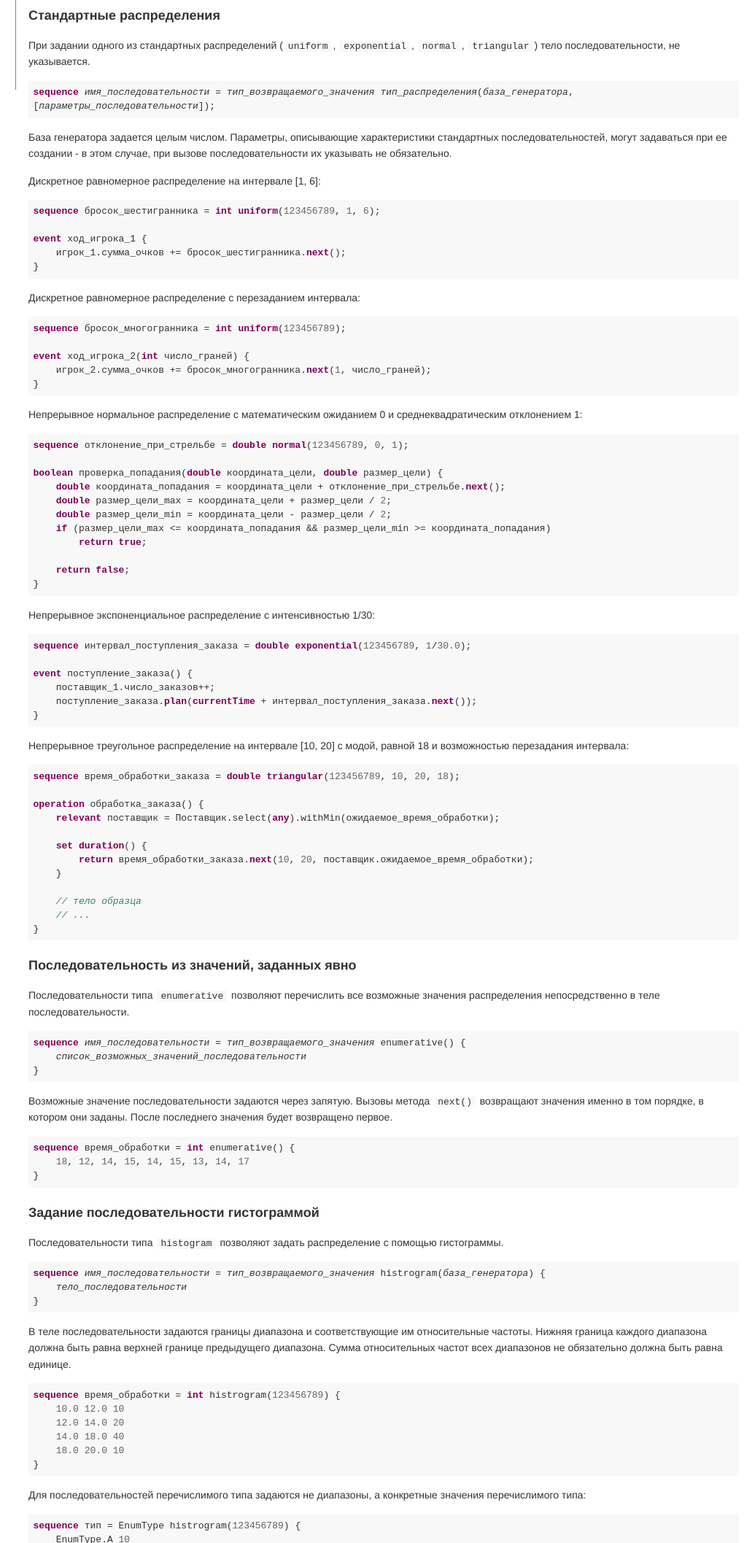
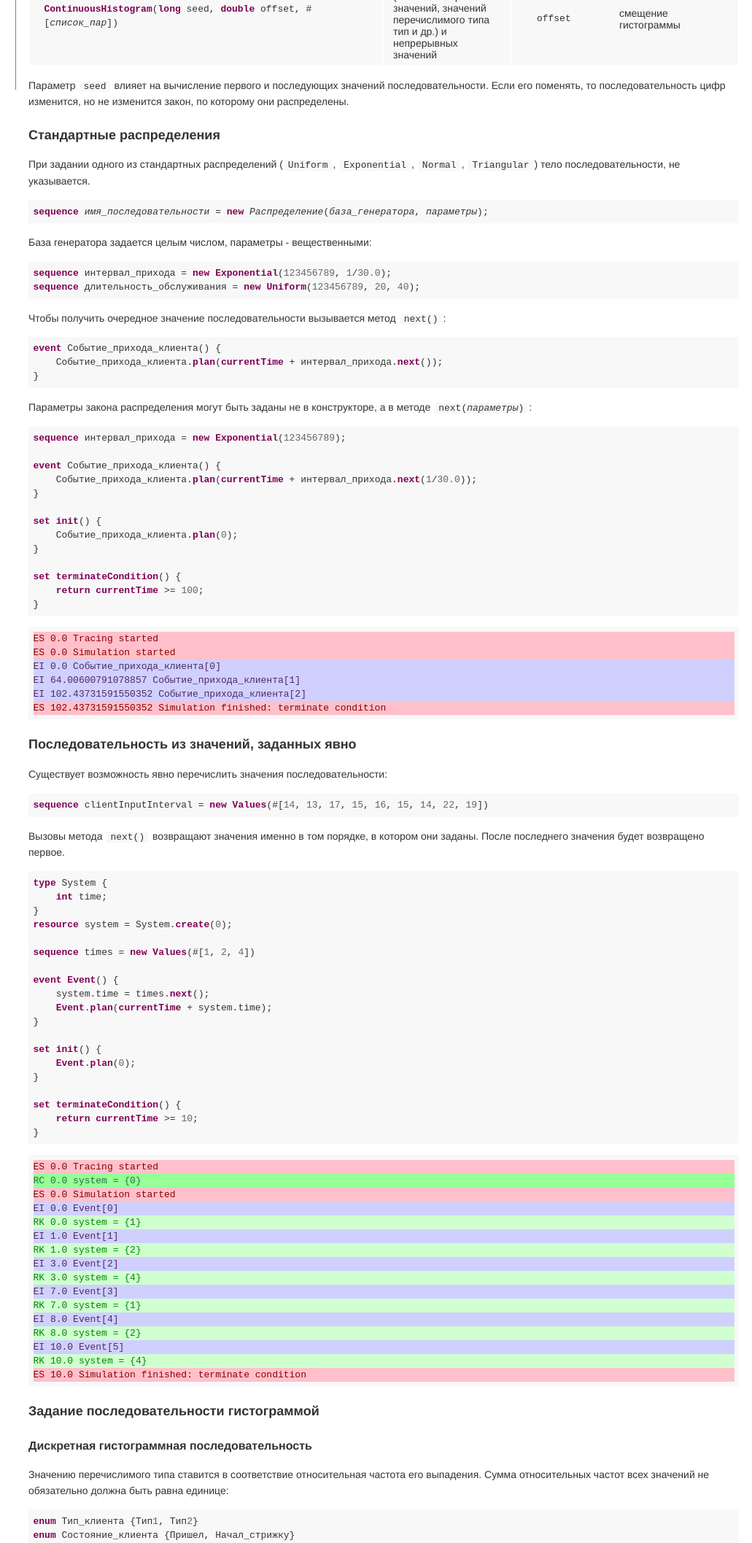
Before and after one commit to LeKaitoW/raox, a plain HTML site: page docs/reference/sequence.html in a window 1280 px wide. Shown: the part 685-2800 px from the top of the page at 73% size, without its empty margins (249-1280 px from the left). Drawn offline with Linux system fonts and the light colour scheme.

Commit message:
Последовательности и константы (aurusov/raox#373)

```diff
--- a/docs/reference/sequence.html
+++ b/docs/reference/sequence.html
@@ -13,12 +13,12 @@
 <p>Определены последовательности шести типов:</p>
 <table style="width:100%">
     <tr>
-        <th width="20%">Сигнатура</th>
-        <th width="40%">Описание</th>
-        <th width="40%">Параметры</th>
+        <th width="50%">Сигнатура</th>
+        <th>Описание</th>
+        <th>Параметры</th>
     </tr>
     <tr>
-        <td><pre><code class="rao">uniform(double a, double b)</code></pre></td>
+        <td><pre><code class="rao">Uniform(long seed, double a, double b)</code></pre></td>
         <td><a href="https://ru.wikipedia.org/wiki/%D0%9D%D0%B5%D0%BF%D1%80%D0%B5%D1%80%D1%8B%D0%B2%D0%BD%D0%BE%D0%B5_%D1%80%D0%B0%D0%B2%D0%BD%D0%BE%D0%BC%D0%B5%D1%80%D0%BD%D0%BE%D0%B5_%D1%80%D0%B0%D1%81%D0%BF%D1%80%D0%B5%D0%B4%D0%B5%D0%BB%D0%B5%D0%BD%D0%B8%D0%B5">Равномерное распределение</a></td>
         <td>
             <table style="width:100%">
@@ -34,7 +34,7 @@
         </td>
     </tr>
     <tr>
-        <td><pre><code class="rao">exponential(double rate)</code></pre></td>
+        <td><pre><code class="rao">Exponential(long seed, double rate)</code></pre></td>
         <td><a href="https://ru.wikipedia.org/wiki/%D0%AD%D0%BA%D1%81%D0%BF%D0%BE%D0%BD%D0%B5%D0%BD%D1%86%D0%B8%D0%B0%D0%BB%D1%8C%D0%BD%D0%BE%D0%B5_%D1%80%D0%B0%D1%81%D0%BF%D1%80%D0%B5%D0%B4%D0%B5%D0%BB%D0%B5%D0%BD%D0%B8%D0%B5">Экспоненциальное распределение</a></td>
         <td>
             <table style="width:100%">
@@ -46,7 +46,7 @@
         </td>
     </tr>
     <tr>
-        <td><pre><code class="rao">normal(double mean, double variance)</code></pre></td>
+        <td><pre><code class="rao">Normal(long seed, double mean, double variance)</code></pre></td>
         <td><a href="https://ru.wikipedia.org/wiki/%D0%9D%D0%BE%D1%80%D0%BC%D0%B0%D0%BB%D1%8C%D0%BD%D0%BE%D0%B5_%D1%80%D0%B0%D1%81%D0%BF%D1%80%D0%B5%D0%B4%D0%B5%D0%BB%D0%B5%D0%BD%D0%B8%D0%B5">Нормальное распределение</a></td>
         <td>
             <table style="width:100%">
@@ -62,7 +62,7 @@
         </td>
     </tr>
     <tr>
-        <td><pre><code class="rao">triangular(double a, double b, double c)</code></pre></td>
+        <td><pre><code class="rao">Triangular(long seed, double a, double b, double c)</code></pre></td>
         <td><a href="https://en.wikipedia.org/wiki/Triangular_distribution">Треугольное распределение</a></td>
         <td>
             <table style="width:100%">
@@ -82,93 +82,180 @@
         </td>
     </tr>
     <tr>
-        <td><pre><code class="rao">histogram()</code></pre></td>
-        <td>Закон распределения, заданный <a href="https://en.wikipedia.org/wiki/Histogram">гистограммой</a></td>
+        <td><pre><code class="rao">Values(#[<i>список_значений</i>])</code></pre></td>
+        <td>Последовательность из заданных явно значений</td>
         <td>&nbsp;</td>
     </tr>
     <tr>
-        <td><pre><code class="rao">enumerative()</code></pre></td>
-        <td>Последовательность из заданных явно значений</td>
-        <td>&nbsp;</td>
+        <td><pre><code class="rao">DiscreteHistogram(long seed, #[<i>список_пар</i>])
+ContinuousHistogram(long seed, #[<i>список_пар</i>])
+ContinuousHistogram(long seed, double offset, #[<i>список_пар</i>])</code></pre></td>
+        <td>Закон распределения, заданный <a href="https://en.wikipedia.org/wiki/Histogram">гистограммой</a>, для дискретных (множество целых значений, значений перечислимого типа тип и др.) и непрерывных значений</td>
+        <td>
+            <table style="width:100%">
+                <tr>
+                    <td width="25%"><code class="rao">список_пар</code></td>
+                    <td>значение -> высота столбца</td>
+                </tr>
+                <tr>
+                    <td><code class="rao">offset</code></td>
+                    <td>смещение гистограммы</td>
+                </tr>
+            </table>
+        </td>
     </tr>
 </table>
-<p>Описание последовательностей осуществляется с помощью ключевого слова <code class="rao">sequence</code>.</p>
+<p>Параметр <code class="rao">seed</code> влияет на вычисление первого и последующих значений последовательности. Если его поменять, то последовательность цифр изменится, но не изменится закон, по которому они распределены.</p>
 <h3>Стандартные распределения</h3>
-<p>При задании одного из стандартных распределений (<code class="rao">uniform</code>, <code class="rao">exponential</code>, <code class="rao">normal</code>, <code class="rao">triangular</code>) тело последовательности, не указывается.</p>
-<pre><code class="rao">sequence <i>имя_последовательности</i> = <i>тип_возвращаемого_значения</i> <i>тип_распределения</i>(<i>база_генератора</i>, [<i>параметры_последовательности</i>]);</code></pre>
-<p>База генератора задается целым числом. Параметры, описывающие характеристики стандартных последовательностей, могут задаваться при ее создании - в этом случае, при вызове последовательности их указывать не обязательно.</p>
-<p>Дискретное равномерное распределение на интервале [1, 6]:</p>
-<pre><code class="rao">sequence бросок_шестигранника = int uniform(123456789, 1, 6);
-
-event ход_игрока_1 {
-    игрок_1.сумма_очков += бросок_шестигранника.next();
-}</code></pre>
-<p>Дискретное равномерное распределение с перезаданием интервала:</p>
-<pre><code class="rao">sequence бросок_многогранника = int uniform(123456789);
-
-event ход_игрока_2(int число_граней) {
-    игрок_2.сумма_очков += бросок_многогранника.next(1, число_граней);
-}</code></pre>
-<p>Непрерывное нормальное распределение с математическим ожиданием 0 и среднеквадратическим отклонением 1:</p>
-<pre><code class="rao">sequence отклонение_при_стрельбе = double normal(123456789, 0, 1);
-
-boolean проверка_попадания(double координата_цели, double размер_цели) {
-    double координата_попадания = координата_цели + отклонение_при_стрельбе.next();
-    double размер_цели_max = координата_цели + размер_цели / 2;
-    double размер_цели_min = координата_цели - размер_цели / 2;
-    if (размер_цели_max &lt;= координата_попадания &#38;&#38; размер_цели_min >= координата_попадания)
-        return true;
-
-    return false;
-}</code></pre>
-<p>Непрерывное экспоненциальное распределение с интенсивностью 1/30:</p>
-<pre><code class="rao">sequence интервал_поступления_заказа = double exponential(123456789, 1/30.0);
-
-event поступление_заказа() {
-    поставщик_1.число_заказов++;
-    поступление_заказа.plan(currentTime + интервал_поступления_заказа.next());
+<p>При задании одного из стандартных распределений (<code class="rao">Uniform</code>, <code class="rao">Exponential</code>, <code class="rao">Normal</code>, <code class="rao">Triangular</code>) тело последовательности, не указывается.</p>
+<pre><code class="rao">sequence <i>имя_последовательности</i> = new <i>Распределение</i>(<i>база_генератора</i>, <i>параметры</i>);</code></pre>
+<p>База генератора задается целым числом, параметры - вещественными:</p>
+<pre><code class="rao">sequence интервал_прихода = new Exponential(123456789, 1/30.0);
+sequence длительность_обслуживания = new Uniform(123456789, 20, 40);
+</code></pre>
+<p>Чтобы получить очередное значение последовательности вызывается метод <code class="rao">next()</code>:</p>
+<pre><code class="rao">event Событие_прихода_клиента() {
+    Событие_прихода_клиента.plan(currentTime + интервал_прихода.next());
 }
 </code></pre>
-<p>Непрерывное треугольное распределение на интервале [10, 20] с модой, равной 18 и возможностью перезадания интервала:</p>
-<pre><code class="rao">sequence время_обработки_заказа = double triangular(123456789, 10, 20, 18);
+<p>Параметры закона распределения могут быть заданы не в конструкторе, а в методе <code class="rao">next(<i>параметры</i>)</code>:</p>
+<pre><code class="rao">sequence интервал_прихода = new Exponential(123456789);
 
-operation обработка_заказа() {
-    relevant поставщик = Поставщик.select(any).withMin(ожидаемое_время_обработки);
+event Событие_прихода_клиента() {
+    Событие_прихода_клиента.plan(currentTime + интервал_прихода.next(1/30.0));
+}
 
-    set duration() {
-        return время_обработки_заказа.next(10, 20, поставщик.ожидаемое_время_обработки);
-    }
+set init() {
+    Событие_прихода_клиента.plan(0);
+}
 
-    // тело образца
-    // ...
-}</code></pre>
+set terminateCondition() {
+    return currentTime >= 100;
+}
+</code></pre>
+<pre><code class="rao">ES 0.0 Tracing started
+ES 0.0 Simulation started
+EI 0.0 Событие_прихода_клиента[0]
+EI 64.00600791078857 Событие_прихода_клиента[1]
+EI 102.43731591550352 Событие_прихода_клиента[2]
+ES 102.43731591550352 Simulation finished: terminate condition
+</code></pre>
+
 <h3>Последовательность из значений, заданных явно</h3>
-<p>Последовательности типа <code class="rao">enumerative</code> позволяют перечислить все возможные значения распределения непосредственно в теле последовательности.</p>
-<pre><code class="rao">sequence <i>имя_последовательности</i> = <i>тип_возвращаемого_значения</i> enumerative() {
-    <i>список_возможных_значений_последовательности</i>
-}</code></pre>
-<p>Возможные значение последовательности задаются через запятую. Вызовы метода <code class="rao">next()</code> возвращают значения именно в том порядке, в котором они заданы. После последнего значения будет возвращено первое.</p>
-<pre><code class="rao">sequence время_обработки = int enumerative() {
-    18, 12, 14, 15, 14, 15, 13, 14, 17
-}</code></pre>
+<p>Существует возможность явно перечислить значения последовательности:</p>
+<pre><code class="rao">sequence clientInputInterval = new Values(#[14, 13, 17, 15, 16, 15, 14, 22, 19])</code></pre>
+<p>Вызовы метода <code class="rao">next()</code> возвращают значения именно в том порядке, в котором они заданы. После последнего значения будет возвращено первое.</p>
+<pre><code class="rao">type System {
+    int time;
+}
+resource system = System.create(0);
+
+sequence times = new Values(#[1, 2, 4])
+
+event Event() {
+    system.time = times.next();
+    Event.plan(currentTime + system.time);
+}
+
+set init() {
+    Event.plan(0);
+}
+
+set terminateCondition() {
+    return currentTime >= 10;
+}
+</code></pre>
+<pre><code class="rao">ES 0.0 Tracing started
+RC 0.0 system = {0}
+ES 0.0 Simulation started
+EI 0.0 Event[0]
+RK 0.0 system = {1}
+EI 1.0 Event[1]
+RK 1.0 system = {2}
+EI 3.0 Event[2]
+RK 3.0 system = {4}
+EI 7.0 Event[3]
+RK 7.0 system = {1}
+EI 8.0 Event[4]
+RK 8.0 system = {2}
+EI 10.0 Event[5]
+RK 10.0 system = {4}
+ES 10.0 Simulation finished: terminate condition
+</code></pre>
+
 <h3>Задание последовательности гистограммой</h3>
-<p>Последовательности типа <code class="rao">histogram</code> позволяют задать распределение с помощью гистограммы.</p>
-<pre><code class="rao">sequence <i>имя_последовательности</i> = <i>тип_возвращаемого_значения</i> histrogram(<i>база_генератора</i>) {
-    <i>тело_последовательности</i>
-}</code></pre>
+<h4>Дискретная гистограммная последовательность</h4>
+<p>Значению перечислимого типа ставится в соответствие относительная частота его выпадения. Сумма относительных частот всех значений не обязательно должна быть равна единице:</p>
+<pre><code class="rao">enum Тип_клиента {Тип1, Тип2}
+enum Состояние_клиента {Пришел, Начал_стрижку}
+
+type Клиенты {
+    Тип_клиента тип;
+    Состояние_клиента состояние;
+}
+
+event Событие_прихода_клиента() {
+    Событие_прихода_клиента.plan(currentTime + 10);
+    Клиенты.create(случайный_тип_клиента.next(), Состояние_клиента.Пришел);
+}
+
+sequence случайный_тип_клиента = new DiscreteHistogram&lt;Тип_клиента&gt;(1234567,
+    #[Тип_клиента.Тип1 -> 7.0, Тип_клиента.Тип2 -> 3.0]);
+
+set init() {
+    Событие_прихода_клиента.plan(0);
+}
+
+set terminateCondition() {
+    return currentTime >= 40;
+}
+</code></pre>
+<pre><code class="rao">ES 0.0 Tracing started
+ES 0.0 Simulation started
+EI 0.0 Событие_прихода_клиента[0]
+RC 0.0 Клиенты[0] = {Тип1, Пришел}
+EI 10.0 Событие_прихода_клиента[1]
+RC 10.0 Клиенты[1] = {Тип1, Пришел}
+EI 20.0 Событие_прихода_клиента[2]
+RC 20.0 Клиенты[2] = {Тип1, Пришел}
+EI 30.0 Событие_прихода_клиента[3]
+RC 30.0 Клиенты[3] = {Тип2, Пришел}
+EI 40.0 Событие_прихода_клиента[4]
+RC 40.0 Клиенты[4] = {Тип1, Пришел}
+ES 40.0 Simulation finished: terminate condition
+</code></pre>
+<h4>Непрерывная гистограммная последовательность</h4>
 <p>В теле последовательности задаются границы диапазона и соответствующие им относительные частоты. Нижняя граница каждого диапазона должна быть равна верхней границе предыдущего диапазона. Сумма относительных частот всех диапазонов не обязательно должна быть равна единице.</p>
-<pre><code class="rao">sequence время_обработки = int histrogram(123456789) {
-    10.0 12.0 10
-    12.0 14.0 20
-    14.0 18.0 40
-    18.0 20.0 10
-}</code></pre>
-<p>Для последовательностей перечислимого типа задаются не диапазоны, а конкретные значения перечислимого типа:</p>
-<pre><code class="rao">sequence тип = EnumType histrogram(123456789) {
-    EnumType.A 10
-    EnumType.B 20
-    EnumType.C 40
-    EnumType.D 10
-}</code></pre>
+<pre><code class="rao">type System {
+    double time;
+}
+resource system = System.create(0);
+
+sequence times = new ContinuousHistogram(123456789, 80, #[100 -> 50, 200 -> 30, 300 -> 40]);
+
+event Event() {
+    system.time = times.next();
+    Event.plan(currentTime + system.time);
+}
+
+set init() {
+    Event.plan(0);
+}
+
+set terminateCondition() {
+    return currentTime >= 500;
+}
+</code></pre>
+<pre><code class="rao">ES 0.0 Tracing started
+RC 0.0 system = {0.0}
+ES 0.0 Simulation started
+EI 0.0 Event[0]
+RK 0.0 system = {253.41365935378445}
+EI 253.41365935378445 Event[1]
+RK 253.41365935378445 system = {271.3564025388851}
+EI 524.7700618926696 Event[2]
+RK 524.7700618926696 system = {175.26936093410166}
+ES 524.7700618926696 Simulation finished: terminate condition
+</code></pre>
 </body>
 </html>
```
Also changed, not shown: docs/reference/constant.html (+4 -4 lines), docs/reference/logic.html (+6 -4 lines), docs/reference/search.html (+4 -4 lines), docs/scripts/thirdparty/highlight.pack.js.
